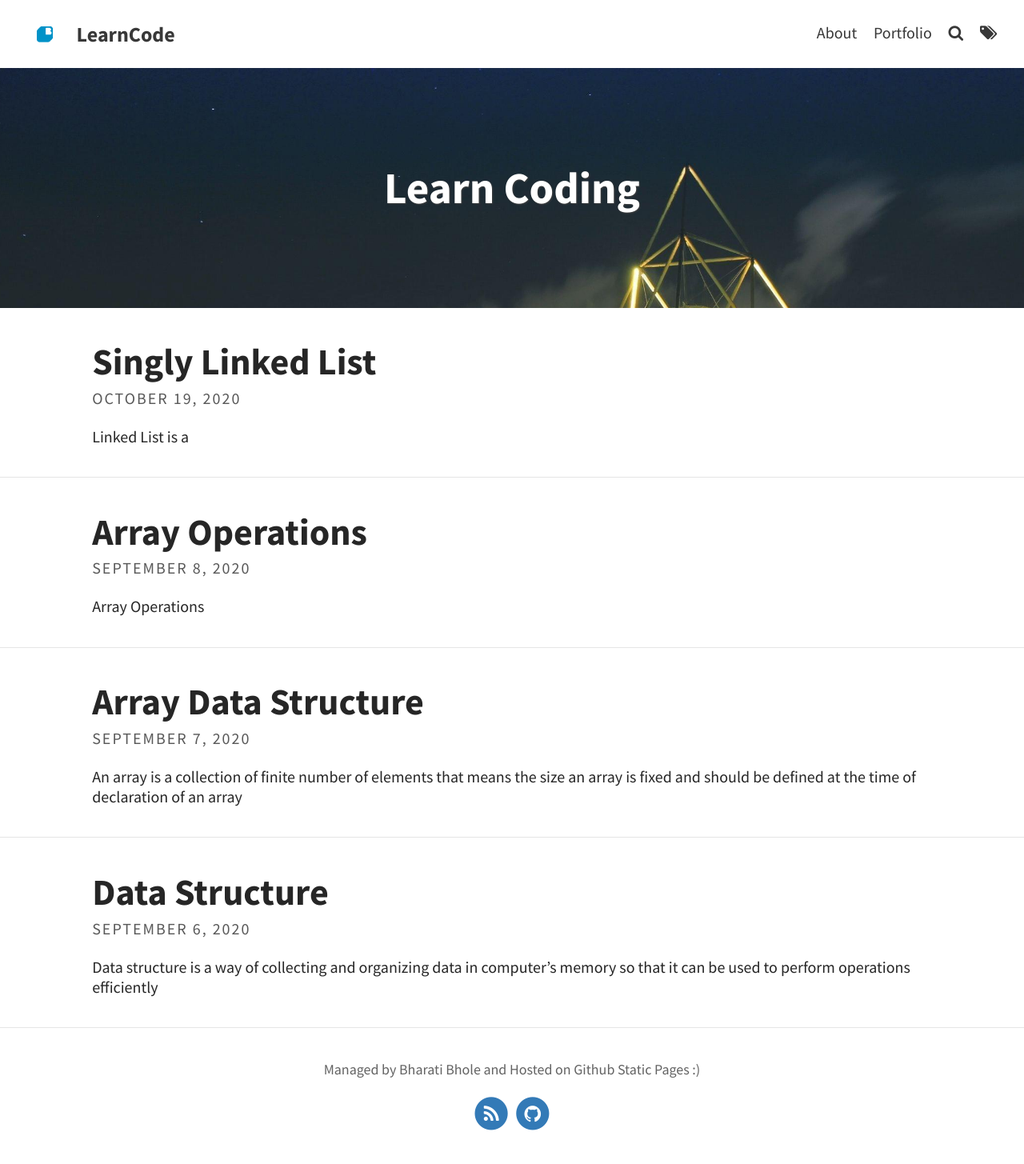
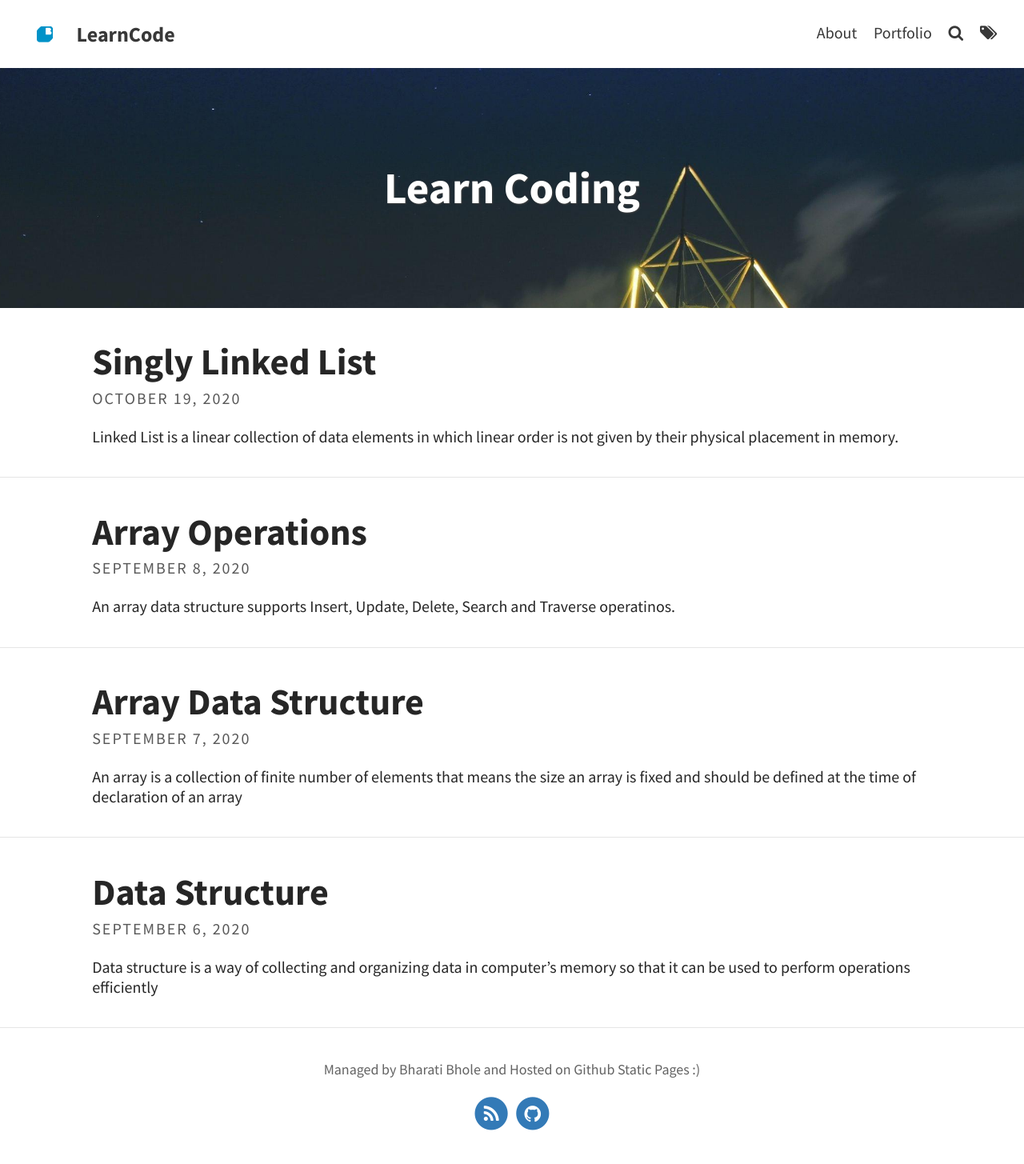
Before and after one commit to bharatibhole/bharatibhole.github.io, a Jekyll site: the page built from index.html, in a window 1280 px wide. Shown: the whole page at 80% size. Built offline with Jekyll 4.4.1, drawn with Linux system fonts in a browser that asks for light colours; the list of posts is cut into pages by our own code; a file with an impossible date is left out.

Commit message:
LL update

```diff
--- a/_posts/2020-09-08-Array-Operations.md
+++ b/_posts/2020-09-08-Array-Operations.md
@@ -3,7 +3,7 @@ layout: post
 title: Array Operations
 color: rgb(0,0,255)
 tags: [Array, Array Operations]
-excerpt:
+excerpt: An array data structure supports Insert, Update, Delete, Search and Traverse operatinos.
 author: BBB
 ---
 
--- a/_posts/2020-10-19-Singly-Linked-List.md
+++ b/_posts/2020-10-19-Singly-Linked-List.md
@@ -3,13 +3,13 @@ layout: post
 title: Singly Linked List
 color: rgb(0,0,255)
 tags: [Singly Linked List, LL]
-excerpt: Linked List is a
+excerpt: Linked List is a linear collection of data elements in which linear order is not given by their physical placement in memory.
 author: BBB
 ---
 
 #Singly Linked List
 
-Linked List is a
+Linked List is a linear collection of data elements in which linear order is not given by their physical placement in memory. In linked list the elements are represented by a node. Each node consists of the data value and referenceto the next element. The last node contains the reference value NULL.
 
 #Singly Linked List operations
 1. Insertion of an element at the end of Singly Linked List
```
Also changed, not shown: _posts/2020-19-10-Singly-Linked-List.md (+1 -1 lines).
